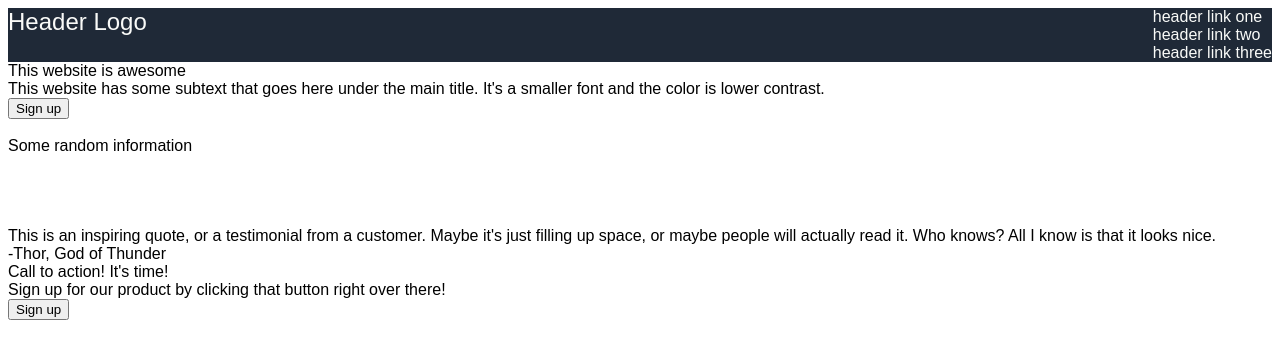
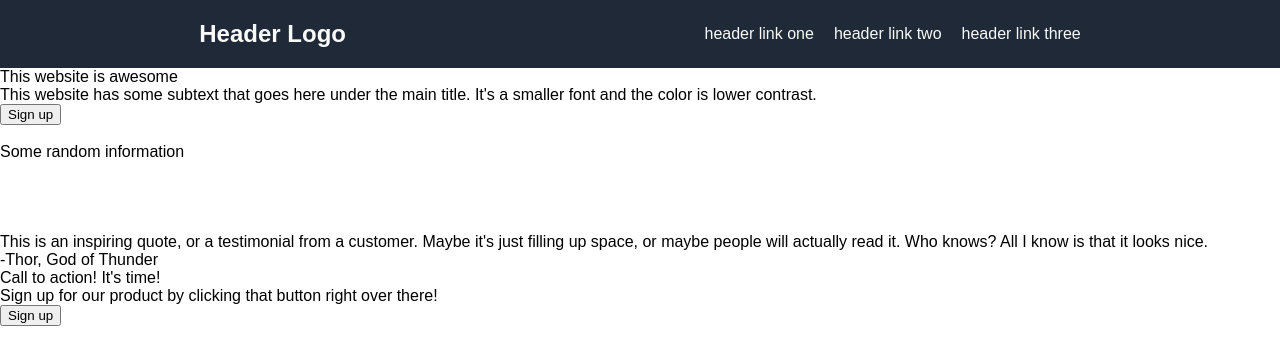
Before and after one commit to tariromashanda/odin-landing-page, a plain HTML site: page index.html in a window 1280 px wide. Drawn offline with Linux system fonts and the light colour scheme.

Commit message:
complete header

```diff
--- a/assets/css/style.css
+++ b/assets/css/style.css
@@ -15,26 +15,38 @@
     font-display: swap;
 }
 
+html,body{
+  margin:0;
+  padding:0;
+}
+
+
 body {
     font-family: 'MyRoboto', sans-serif;
     font-weight: 400;
 }
 
-.heading-one {
-    font: weight 700p ;
+.title {
+    font-weight: 700;
 }
 
 .header {
     background-color: #1F2937;
     color: #F9FAF8;
     display: flex;
-    justify-content: space-between;
+    justify-content: space-around;
+    align-items: center;
+    padding:20px;
+    border:0;
+    margin: 0 auto;
+
 
 }
 
 .right-links {
     display: flex;
-    flex-direction: column;
+    gap:20px
+
 }
 
 .title {
--- a/index.html
+++ b/index.html
@@ -11,7 +11,7 @@
 
 <div class="title">Header Logo</div>
 
-    <ul>
+    <ul class="right-links">
         <li><a href="#">header link one</a></li>
         <li><a href="#">header link two</a></li>
         <li><a href="#">header link three</a></li>
```
